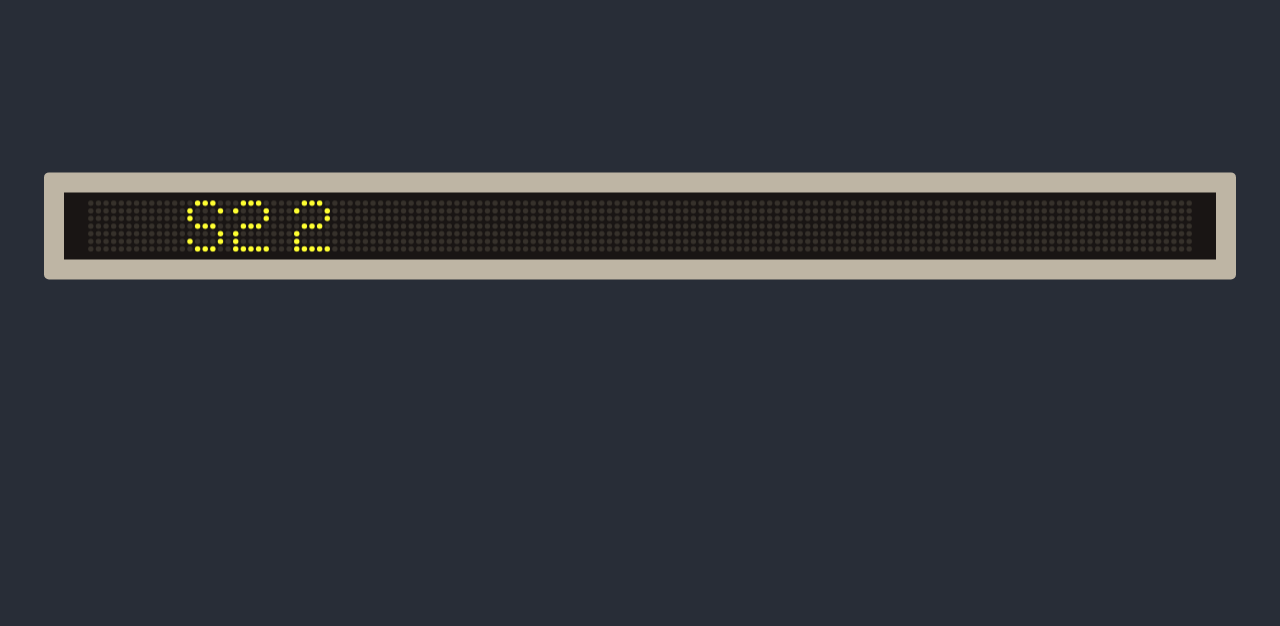
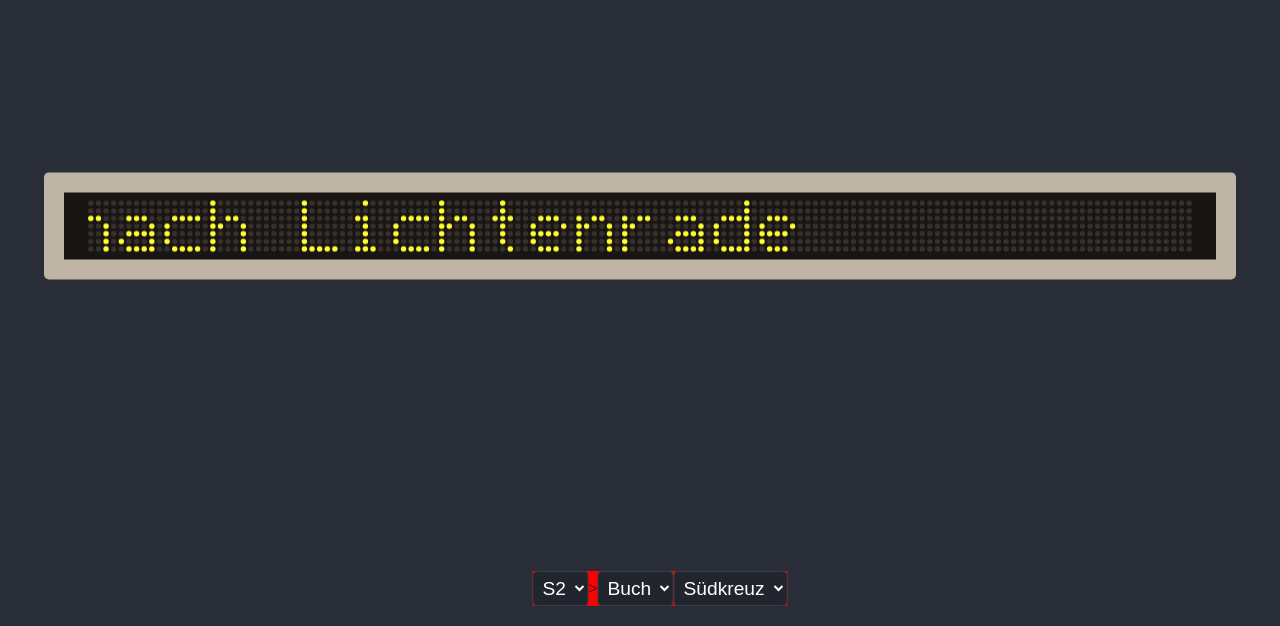
Before and after one commit to bxsti-dev/Br481-Innenanzeige-Simulator, a Flask app: page / in a window 1280 px wide. Shown: the part 174-800 px from the top of the page. Run offline with Flask 3, Linux system fonts and the light colour scheme.

Commit message:
added temp controls

```diff
--- a/static/data/font.json
+++ b/static/data/font.json
@@ -1,5 +1,5 @@
 {
-    "space1": [
+    " ": [
         [0],
         [0],
         [0],
--- a/static/main.js
+++ b/static/main.js
@@ -77,24 +77,22 @@ window.onload = async function(){
         }
     }
 
-    add_characters("S2");
-    add_spaces(2);
-    add_characters("2");
 
+    add_characters("S2 nach Lichtenrade");
+    // add_spaces(2);
 
 
     function shift_matrix(){
         for(var y = 0;y<7;y++){
             data[y].shift();
-            if(data[0].length <= 145){ // don´t overflow
+            if(data[0].length <= 145){ // no overflow
                 data[y].push(0);
             }
         }
 
         draw();
-
-        setTimeout(shift_matrix, 50);
+        setTimeout(shift_matrix, 40);
     }
 
-    setTimeout(shift_matrix, 50); //use setInterval ??
+    setTimeout(shift_matrix, 40); //use setInterval ??
 }
--- a/static/style.css
+++ b/static/style.css
@@ -24,3 +24,32 @@ body {
     margin-left: 2%;
     margin-right: 2%;
 }
+
+#control_box {
+    position: absolute;
+    bottom: 0;
+
+    left:50%;
+    transform: translateX(-50%);
+
+    margin: 20px;
+
+    background-color: red;
+
+    display: flex;
+    flex-direction: row;
+    justify-content: center;
+    align-items: center;
+}
+
+select {
+    background-color: #20252e;
+    color: #ffffff;
+
+    border-color: #373c45;
+    border-radius: 4px;
+
+    font-size: larger;
+
+    padding: 5px;
+}
--- a/templates/index.html
+++ b/templates/index.html
@@ -16,5 +16,31 @@
         </div>
     </div>
 
+    <div id="control_box">
+        <select name="line">
+            <option value="S2">S2</option>
+        </select>
+
+        >
+
+        <select name="destination">
+            <option value="Buch">Buch</option>
+        </select>
+
+        <select name="current_station">
+            <option value="Südkreuz">Südkreuz</option>
+        </select>
+
+        <!--
+        checkbox: selftest,left,right
+        radio   : between station, at station
+        button  : start/stop 'Nächste Station' animation (or as checkbox),
+                  next station control, previous station control
+
+        range   : display size (width)
+        -->
+
+    </div>
+
 </body>
 </html>
```
